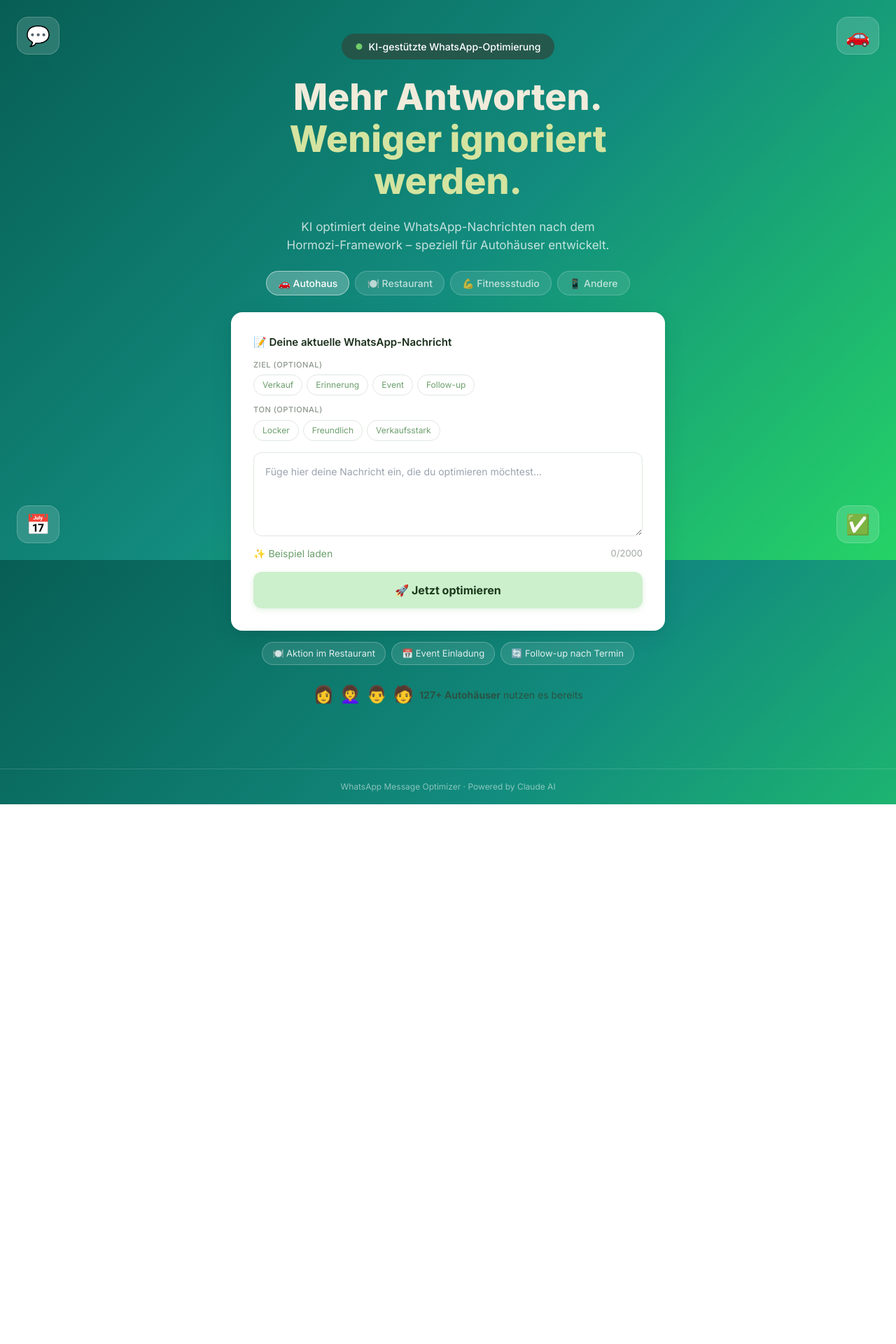
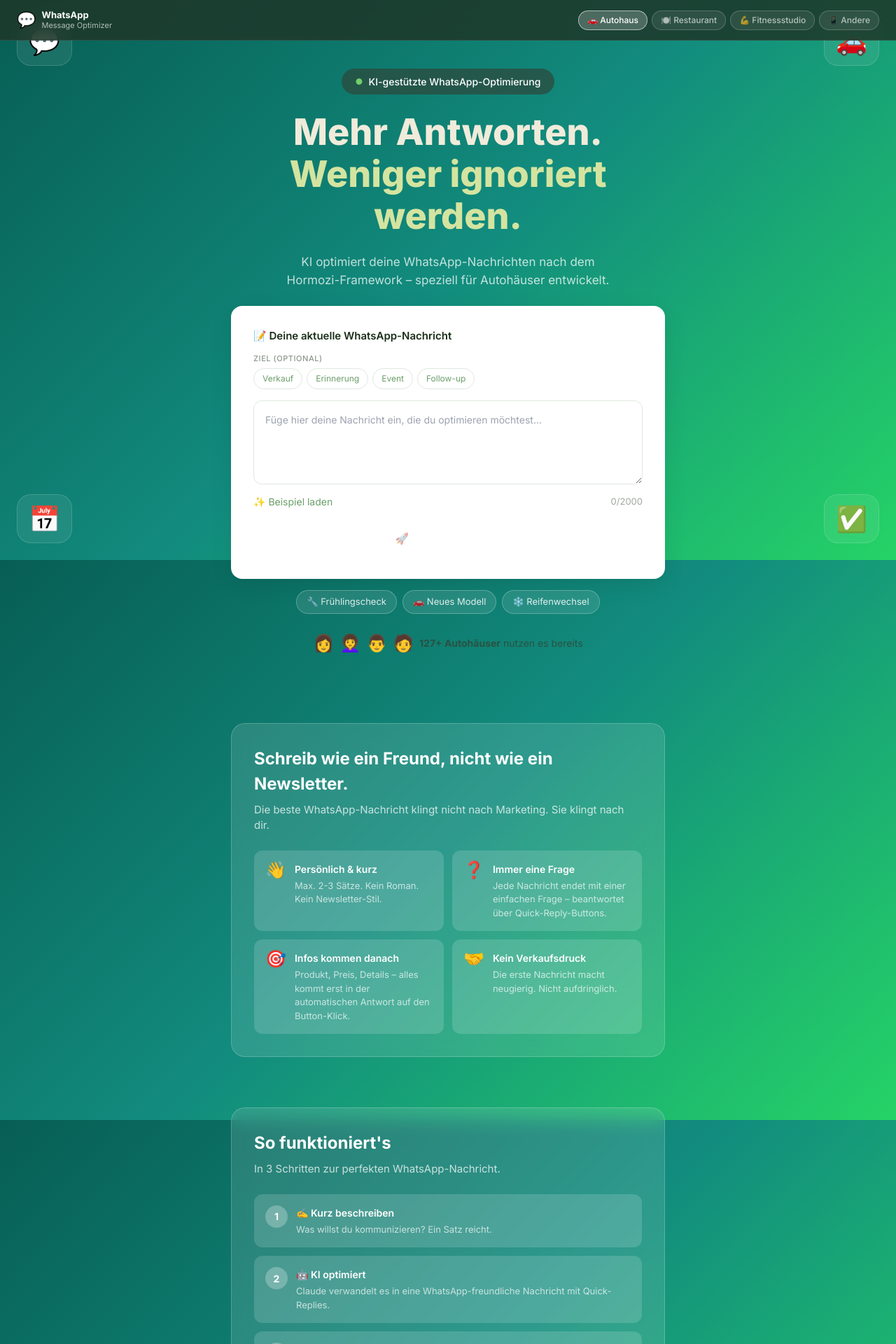
Before and after one commit to chatrevenue/whatsapp-coach, a Next.js app: page / in a window 1280 px wide. Shown: the top 1920 px of the page at 70% size. Before the commit the page ends 1149 px from the top, so only its background shows below. Built offline with nearby package versions, Linux system fonts and the light colour scheme.

Commit message:
feat: redesign homepage – bigger BG icons, industry chips, 3 new sections, clean header, no tone selector

```diff
--- a/src/app/page.tsx
+++ b/src/app/page.tsx
@@ -1,10 +1,80 @@
 'use client';
 
 import { useState, useCallback } from 'react';
+import Header from '@/components/Header';
 import InputArea, { type Goal, type Tone } from '@/components/InputArea';
 import OutputArea, { type OutputMessage } from '@/components/OutputArea';
 import type { Industry } from '@/lib/types';
-import { INDUSTRIES } from '@/lib/types';
+
+const GOOD_MESSAGE_POINTS = [
+  { icon: '👋', title: 'Persönlich & kurz', desc: 'Max. 2-3 Sätze. Kein Roman. Kein Newsletter-Stil.' },
+  { icon: '❓', title: 'Immer eine Frage', desc: 'Jede Nachricht endet mit einer einfachen Frage – beantwortet über Quick-Reply-Buttons.' },
+  { icon: '🎯', title: 'Infos kommen danach', desc: 'Produkt, Preis, Details – alles kommt erst in der automatischen Antwort auf den Button-Klick.' },
+  { icon: '🤝', title: 'Kein Verkaufsdruck', desc: 'Die erste Nachricht macht neugierig. Nicht aufdringlich.' },
+];
+
+const STEPS = [
+  { step: '1', icon: '✍️', title: 'Kurz beschreiben', desc: 'Was willst du kommunizieren? Ein Satz reicht.' },
+  { step: '2', icon: '🤖', title: 'KI optimiert', desc: 'Claude verwandelt es in eine WhatsApp-freundliche Nachricht mit Quick-Replies.' },
+  { step: '3', icon: '📋', title: 'Kopieren & senden', desc: 'Alles einzeln kopierbar – direkt in ChatRevenue einfügen.' },
+];
+
+const LEARNING_POINTS = [
+  { icon: '💾', title: 'Antworten werden gespeichert', desc: 'Was deine Kunden antworten, wird analysiert und gemerkt.' },
+  { icon: '🧠', title: 'Personalisierung wächst', desc: 'Mit der Zeit weiß das System, was bei welchem Kunden ankommt.' },
+  { icon: '📈', title: 'Bessere Ergebnisse', desc: 'Öffnungsraten, Klickraten, Antworten – alles steigt.' },
+];
+
+const sectionContainerStyle: React.CSSProperties = {
+  marginTop: '48px',
+  background: 'rgba(255,255,255,0.12)',
+  backdropFilter: 'blur(12px)',
+  borderRadius: '20px',
+  border: '1px solid rgba(255,255,255,0.2)',
+  padding: '32px',
+  width: '100%',
+};
+
+const sectionHeadlineStyle: React.CSSProperties = {
+  color: 'white',
+  fontSize: '24px',
+  fontWeight: 700,
+  marginBottom: '8px',
+};
+
+const sectionSubtextStyle: React.CSSProperties = {
+  color: 'rgba(255,255,255,0.75)',
+  fontSize: '15px',
+  marginBottom: '24px',
+};
+
+const itemCardStyle: React.CSSProperties = {
+  background: 'rgba(255,255,255,0.15)',
+  borderRadius: '12px',
+  padding: '16px',
+  display: 'flex',
+  gap: '12px',
+  alignItems: 'flex-start',
+};
+
+const itemIconStyle: React.CSSProperties = {
+  fontSize: '24px',
+  flexShrink: 0,
+  lineHeight: 1,
+};
+
+const itemTitleStyle: React.CSSProperties = {
+  color: 'white',
+  fontWeight: 600,
+  fontSize: '14px',
+  marginBottom: '4px',
+};
+
+const itemDescStyle: React.CSSProperties = {
+  color: 'rgba(255,255,255,0.7)',
+  fontSize: '13px',
+  lineHeight: 1.5,
+};
 
 export default function Home() {
   const [industry, setIndustry] = useState<Industry>('autohaus');
@@ -105,41 +175,64 @@ export default function Home() {
 
   return (
     <div className="min-h-screen relative">
-      {/* Floating Decorative Icons */}
+      {/* Background Glassmorphism Icons */}
       <div style={{
-        position: 'fixed', top: '24px', left: '24px', zIndex: 10,
-        background: 'rgba(255,255,255,0.15)', backdropFilter: 'blur(8px)',
-        border: '1px solid rgba(255,255,255,0.2)', borderRadius: '16px',
-        padding: '12px', fontSize: '28px', lineHeight: 1,
+        position: 'fixed', top: '24px', left: '24px', zIndex: 0,
+        background: 'rgba(255,255,255,0.08)',
+        backdropFilter: 'blur(8px)',
+        border: '1px solid rgba(255,255,255,0.15)',
+        borderRadius: '20px',
+        padding: '16px',
+        fontSize: '36px',
+        lineHeight: 1,
         pointerEvents: 'none',
       }}>💬</div>
 
       <div style={{
-        position: 'fixed', top: '24px', right: '24px', zIndex: 10,
-        background: 'rgba(255,255,255,0.15)', backdropFilter: 'blur(8px)',
-        border: '1px solid rgba(255,255,255,0.2)', borderRadius: '16px',
-        padding: '12px', fontSize: '28px', lineHeight: 1,
+        position: 'fixed', top: '24px', right: '24px', zIndex: 0,
+        background: 'rgba(255,255,255,0.08)',
+        backdropFilter: 'blur(8px)',
+        border: '1px solid rgba(255,255,255,0.15)',
+        borderRadius: '20px',
+        padding: '16px',
+        fontSize: '36px',
+        lineHeight: 1,
         pointerEvents: 'none',
       }}>🚗</div>
 
       <div style={{
-        position: 'fixed', bottom: '24px', left: '24px', zIndex: 10,
-        background: 'rgba(255,255,255,0.15)', backdropFilter: 'blur(8px)',
-        border: '1px solid rgba(255,255,255,0.2)', borderRadius: '16px',
-        padding: '12px', fontSize: '28px', lineHeight: 1,
+        position: 'fixed', bottom: '24px', left: '24px', zIndex: 0,
+        background: 'rgba(255,255,255,0.08)',
+        backdropFilter: 'blur(8px)',
+        border: '1px solid rgba(255,255,255,0.15)',
+        borderRadius: '20px',
+        padding: '16px',
+        fontSize: '36px',
+        lineHeight: 1,
         pointerEvents: 'none',
       }}>📅</div>
 
       <div style={{
-        position: 'fixed', bottom: '24px', right: '24px', zIndex: 10,
-        background: 'rgba(255,255,255,0.15)', backdropFilter: 'blur(8px)',
-        border: '1px solid rgba(255,255,255,0.2)', borderRadius: '16px',
-        padding: '12px', fontSize: '28px', lineHeight: 1,
+        position: 'fixed', bottom: '24px', right: '24px', zIndex: 0,
+        background: 'rgba(255,255,255,0.08)',
+        backdropFilter: 'blur(8px)',
+        border: '1px solid rgba(255,255,255,0.15)',
+        borderRadius: '20px',
+        padding: '16px',
+        fontSize: '36px',
+        lineHeight: 1,
         pointerEvents: 'none',
       }}>✅</div>
 
+      {/* Sticky Header */}
+      <Header
+        industry={industry}
+        onIndustryChange={handleIndustryChange}
+        disabled={isLoading}
+      />
+
       {/* Main Content */}
-      <main className="relative flex flex-col items-center px-4 pt-12 pb-16">
+      <main className="relative flex flex-col items-center px-4 pt-10 pb-16">
         {/* Max-width container */}
         <div style={{ width: '100%', maxWidth: '620px' }} className="flex flex-col items-center gap-6">
 
@@ -180,39 +273,9 @@ export default function Home() {
             KI optimiert deine WhatsApp-Nachrichten nach dem Hormozi-Framework – speziell für Autohäuser entwickelt.
           </p>
 
-          {/* Industry Selector Pills */}
-          <div className="flex flex-wrap gap-2 justify-center">
-            {INDUSTRIES.map((ind) => (
-              <button
-                key={ind.id}
-                onClick={() => handleIndustryChange(ind.id)}
-                disabled={isLoading}
-                style={{
-                  borderRadius: '50px',
-                  padding: '6px 16px',
-                  fontSize: '14px',
-                  fontWeight: 500,
-                  cursor: 'pointer',
-                  border: industry === ind.id
-                    ? '1px solid rgba(255,255,255,0.5)'
-                    : '1px solid rgba(255,255,255,0.2)',
-                  background: industry === ind.id
-                    ? 'rgba(255,255,255,0.25)'
-                    : 'rgba(255,255,255,0.1)',
-                  color: industry === ind.id
-                    ? 'white'
-                    : 'rgba(255,255,255,0.7)',
-                  transition: 'all 0.15s ease',
-                }}
-              >
-                {ind.icon} {ind.label}
-              </button>
-            ))}
-          </div>
-
           {/* Input Section */}
           <div id="input" className="w-full">
-            <InputArea onGenerate={handleGenerate} isLoading={isLoading} />
+            <InputArea onGenerate={handleGenerate} isLoading={isLoading} industry={industry} />
           </div>
 
           {/* Social Proof */}
@@ -270,6 +333,75 @@ export default function Home() {
             />
           </div>
 
+          {/* ───── Section A: Was macht eine gute WhatsApp-Nachricht aus? ───── */}
+          <div style={sectionContainerStyle}>
+            <h2 style={sectionHeadlineStyle}>Schreib wie ein Freund, nicht wie ein Newsletter.</h2>
+            <p style={sectionSubtextStyle}>
+              Die beste WhatsApp-Nachricht klingt nicht nach Marketing. Sie klingt nach dir.
+            </p>
+            <div style={{ display: 'grid', gridTemplateColumns: 'repeat(auto-fill, minmax(240px, 1fr))', gap: '12px' }}>
+              {GOOD_MESSAGE_POINTS.map((pt) => (
+                <div key={pt.title} style={itemCardStyle}>
+                  <span style={itemIconStyle}>{pt.icon}</span>
+                  <div>
+                    <div style={itemTitleStyle}>{pt.title}</div>
+                    <div style={itemDescStyle}>{pt.desc}</div>
+                  </div>
+                </div>
+              ))}
+            </div>
+          </div>
+
+          {/* ───── Section B: So funktioniert's ───── */}
+          <div style={sectionContainerStyle}>
+            <h2 style={sectionHeadlineStyle}>So funktioniert&apos;s</h2>
+            <p style={sectionSubtextStyle}>In 3 Schritten zur perfekten WhatsApp-Nachricht.</p>
+            <div style={{ display: 'flex', flexDirection: 'column', gap: '12px' }}>
+              {STEPS.map((s) => (
+                <div key={s.step} style={itemCardStyle}>
+                  <div style={{
+                    flexShrink: 0,
+                    width: '32px',
+                    height: '32px',
+                    borderRadius: '50%',
+                    background: 'rgba(255,255,255,0.25)',
+                    display: 'flex',
+                    alignItems: 'center',
+                    justifyContent: 'center',
+                    color: 'white',
+                    fontWeight: 700,
+                    fontSize: '14px',
+                  }}>
+                    {s.step}
+                  </div>
+                  <div>
+                    <div style={itemTitleStyle}>{s.icon} {s.title}</div>
+                    <div style={itemDescStyle}>{s.desc}</div>
+                  </div>
+                </div>
+              ))}
+            </div>
+          </div>
+
+          {/* ───── Section C: Je mehr du sendest ───── */}
+          <div style={sectionContainerStyle}>
+            <h2 style={sectionHeadlineStyle}>Dein System lernt mit.</h2>
+            <p style={sectionSubtextStyle}>
+              Jede Antwort deiner Kunden macht das System schlauer – vollautomatisch.
+            </p>
+            <div style={{ display: 'grid', gridTemplateColumns: 'repeat(auto-fill, minmax(200px, 1fr))', gap: '12px' }}>
+              {LEARNING_POINTS.map((pt) => (
+                <div key={pt.title} style={itemCardStyle}>
+                  <span style={itemIconStyle}>{pt.icon}</span>
+                  <div>
+                    <div style={itemTitleStyle}>{pt.title}</div>
+                    <div style={itemDescStyle}>{pt.desc}</div>
+                  </div>
+                </div>
+              ))}
+            </div>
+          </div>
+
         </div>
       </main>
 
--- a/src/components/Header.tsx
+++ b/src/components/Header.tsx
@@ -1,6 +1,7 @@
 'use client';
 
 import type { Industry } from '@/lib/types';
+import { INDUSTRIES } from '@/lib/types';
 
 interface HeaderProps {
   industry: Industry;
@@ -8,8 +9,64 @@ interface HeaderProps {
   disabled?: boolean;
 }
 
-// Minimal header – industry selector is now integrated in the main page content
-// This component is kept for backwards compatibility but renders nothing visible
-export default function Header({ industry: _industry, onIndustryChange: _onIndustryChange, disabled: _disabled }: HeaderProps) {
-  return null;
+export default function Header({ industry, onIndustryChange, disabled }: HeaderProps) {
+  return (
+    <header style={{
+      position: 'sticky',
+      top: 0,
+      zIndex: 50,
+      background: 'rgba(30, 55, 40, 0.85)',
+      backdropFilter: 'blur(12px)',
+      borderBottom: '1px solid rgba(255,255,255,0.1)',
+      padding: '12px 24px',
+      display: 'flex',
+      alignItems: 'center',
+      justifyContent: 'space-between',
+      gap: '16px',
+    }}>
+      {/* Logo – zweizeilig */}
+      <div style={{ display: 'flex', alignItems: 'center', gap: '8px', flexShrink: 0 }}>
+        <span style={{ fontSize: '22px' }}>💬</span>
+        <div style={{ lineHeight: 1.2 }}>
+          <div style={{ fontSize: '13px', fontWeight: 700, color: 'white', whiteSpace: 'nowrap' }}>
+            WhatsApp
+          </div>
+          <div style={{ fontSize: '11px', fontWeight: 400, color: 'rgba(255,255,255,0.65)', whiteSpace: 'nowrap' }}>
+            Message Optimizer
+          </div>
+        </div>
+      </div>
+
+      {/* Industry Pills – kompakt */}
+      <div style={{ display: 'flex', flexWrap: 'wrap', gap: '6px', justifyContent: 'flex-end' }}>
+        {INDUSTRIES.map((ind) => (
+          <button
+            key={ind.id}
+            onClick={() => onIndustryChange(ind.id)}
+            disabled={disabled}
+            style={{
+              borderRadius: '50px',
+              padding: '4px 12px',
+              fontSize: '12px',
+              fontWeight: 500,
+              cursor: disabled ? 'not-allowed' : 'pointer',
+              border: industry === ind.id
+                ? '1px solid rgba(255,255,255,0.55)'
+                : '1px solid rgba(255,255,255,0.2)',
+              background: industry === ind.id
+                ? 'rgba(255,255,255,0.22)'
+                : 'rgba(255,255,255,0.08)',
+              color: industry === ind.id
+                ? 'white'
+                : 'rgba(255,255,255,0.65)',
+              transition: 'all 0.15s ease',
+              whiteSpace: 'nowrap',
+            }}
+          >
+            {ind.icon} {ind.label}
+          </button>
+        ))}
+      </div>
+    </header>
+  );
 }
--- a/src/components/InputArea.tsx
+++ b/src/components/InputArea.tsx
@@ -1,17 +1,35 @@
 'use client';
 
 import { useState } from 'react';
+import type { Industry } from '@/lib/types';
 
 type Goal = 'verkauf' | 'erinnerung' | 'event' | 'followup' | null;
 type Tone = 'locker' | 'freundlich' | 'verkaufsstark' | null;
 
 export { type Goal, type Tone };
 
-const EXAMPLES = [
-  { label: '🍽️ Aktion im Restaurant', text: 'Wir haben diese Woche ein besonderes Mittagsmenü' },
-  { label: '📅 Event Einladung', text: 'Wir laden zum Tag der offenen Tür ein' },
-  { label: '🔄 Follow-up nach Termin', text: 'Ich wollte kurz nachfragen wie alles gelaufen ist' },
-];
+const EXAMPLES_BY_INDUSTRY: Record<string, { label: string; text: string }[]> = {
+  autohaus: [
+    { label: '🔧 Frühlingscheck', text: 'Wir haben diese Woche noch freie Termine für den Frühlingscheck' },
+    { label: '🚗 Neues Modell', text: 'Unser neuer Elektro-SUV ist ab sofort bei uns verfügbar' },
+    { label: '❄️ Reifenwechsel', text: 'Die Wintersaison ist vorbei – Zeit für Sommerreifen' },
+  ],
+  restaurant: [
+    { label: '🍽️ Mittagsmenü', text: 'Heute haben wir ein besonderes Mittagsmenü' },
+    { label: '🎉 Event', text: 'Nächsten Freitag ist Weinabend bei uns im Lokal' },
+    { label: '🔥 Wochenspecial', text: 'Dieses Wochenende gibt es unser Hausspecial zum Aktionspreis' },
+  ],
+  fitnessstudio: [
+    { label: '💪 Kursangebot', text: 'Nächste Woche startet unser neuer HIIT-Kurs' },
+    { label: '🎯 Probetraining', text: 'Bring einen Freund mit – kostenlos probetrainieren' },
+    { label: '⚡ Challenge', text: 'Wir starten eine 30-Tage Challenge – bist du dabei?' },
+  ],
+  andere: [
+    { label: '📅 Event Einladung', text: 'Wir laden zu unserem Tag der offenen Tür ein' },
+    { label: '🎁 Angebot', text: 'Nur diese Woche: 20% Rabatt auf alle Produkte' },
+    { label: '🔄 Follow-up', text: 'Ich wollte kurz nachfragen wie alles bei dir läuft' },
+  ],
+};
 
 const GOALS: { id: Goal; label: string }[] = [
   { id: 'verkauf', label: 'Verkauf' },
@@ -20,25 +38,20 @@ const GOALS: { id: Goal; label: string }[] = [
   { id: 'followup', label: 'Follow-up' },
 ];
 
-const TONES: { id: Tone; label: string }[] = [
-  { id: 'locker', label: 'Locker' },
-  { id: 'freundlich', label: 'Freundlich' },
-  { id: 'verkaufsstark', label: 'Verkaufsstark' },
-];
-
 interface InputAreaProps {
   onGenerate: (message: string, goal: Goal, tone: Tone) => void;
   isLoading: boolean;
+  industry?: Industry;
 }
 
-export default function InputArea({ onGenerate, isLoading }: InputAreaProps) {
+export default function InputArea({ onGenerate, isLoading, industry = 'autohaus' }: InputAreaProps) {
   const [message, setMessage] = useState('');
   const [goal, setGoal] = useState<Goal>(null);
-  const [tone, setTone] = useState<Tone>(null);
+  const [isHoveringBtn, setIsHoveringBtn] = useState(false);
 
   const handleSubmit = () => {
     if (!message.trim() || isLoading) return;
-    onGenerate(message.trim(), goal, tone);
+    onGenerate(message.trim(), goal, null);
   };
 
   const handleKeyDown = (e: React.KeyboardEvent<HTMLTextAreaElement>) => {
@@ -51,21 +64,9 @@ export default function InputArea({ onGenerate, isLoading }: InputAreaProps) {
     setMessage(text);
   };
 
-  const pillStyle = (active: boolean) => ({
-    borderRadius: '50px',
-    padding: '6px 14px',
-    fontSize: '13px',
-    fontWeight: active ? 600 : 400,
-    cursor: 'pointer',
-    border: active
-      ? '1px solid rgba(255,255,255,0.6)'
-      : '1px solid rgba(255,255,255,0.3)',
-    background: active
-      ? 'rgba(255,255,255,0.35)'
-      : 'rgba(255,255,255,0.15)',
-    color: active ? 'white' : 'rgba(255,255,255,0.9)',
-    transition: 'all 0.15s ease',
-  } as React.CSSProperties);
+  const examples = EXAMPLES_BY_INDUSTRY[industry] ?? EXAMPLES_BY_INDUSTRY.andere;
+
+  const isDisabled = !message.trim() || isLoading;
 
   return (
     <div className="w-full">
@@ -83,7 +84,7 @@ export default function InputArea({ onGenerate, isLoading }: InputAreaProps) {
         </div>
 
         {/* Goal Chips */}
-        <div style={{ marginBottom: '12px' }}>
+        <div style={{ marginBottom: '16px' }}>
           <div style={{ fontSize: '11px', color: 'rgba(26,46,26,0.5)', fontWeight: 500, textTransform: 'uppercase', letterSpacing: '0.05em', marginBottom: '6px' }}>
             Ziel (optional)
           </div>
@@ -115,39 +116,6 @@ export default function InputArea({ onGenerate, isLoading }: InputAreaProps) {
           </div>
         </div>
 
-        {/* Tone Chips */}
-        <div style={{ marginBottom: '16px' }}>
-          <div style={{ fontSize: '11px', color: 'rgba(26,46,26,0.5)', fontWeight: 500, textTransform: 'uppercase', letterSpacing: '0.05em', marginBottom: '6px' }}>
-            Ton (optional)
-          </div>
-          <div style={{ display: 'flex', flexWrap: 'wrap', gap: '6px' }}>
-            {TONES.map((t) => (
-              <button
-                key={t.id}
-                onClick={() => setTone(tone === t.id ? null : t.id)}
-                disabled={isLoading}
-                style={{
-                  borderRadius: '50px',
-                  padding: '5px 12px',
-                  fontSize: '12px',
-                  fontWeight: tone === t.id ? 600 : 400,
-                  cursor: 'pointer',
-                  border: tone === t.id
-                    ? '1px solid #9AE09A'
-                    : '1px solid #E0E8E0',
-                  background: tone === t.id
-                    ? 'rgba(154,224,154,0.2)'
-                    : 'white',
-                  color: tone === t.id ? '#1A3A1A' : '#6B9E6B',
-                  transition: 'all 0.15s ease',
-                }}
-              >
-                {t.label}
-              </button>
-            ))}
-          </div>
-        </div>
-
         {/* Textarea */}
         <textarea
           value={message}
@@ -174,7 +142,7 @@ export default function InputArea({ onGenerate, isLoading }: InputAreaProps) {
         {/* Helper Row */}
         <div style={{ display: 'flex', justifyContent: 'space-between', alignItems: 'center', marginTop: '8px' }}>
           <button
-            onClick={() => handleExampleClick(EXAMPLES[0].text)}
+            onClick={() => handleExampleClick(examples[0].text)}
             disabled={isLoading}
             style={{
               color: '#6B9E6B',
@@ -195,21 +163,26 @@ export default function InputArea({ onGenerate, isLoading }: InputAreaProps) {
         {/* CTA Button */}
         <button
           onClick={handleSubmit}
-          disabled={!message.trim() || isLoading}
+          disabled={isDisabled}
+          onMouseEnter={() => setIsHoveringBtn(true)}
+          onMouseLeave={() => setIsHoveringBtn(false)}
           style={{
             width: '100%',
             height: '52px',
-            background: !message.trim() || isLoading
-              ? 'rgba(154,224,154,0.5)'
-              : 'linear-gradient(135deg, #9AE09A, #A8E6A0)',
+            background: isDisabled
+              ? 'rgba(255,255,255,0.1)'
+              : isHoveringBtn
+                ? 'rgba(255,255,255,0.3)'
+                : 'rgba(255,255,255,0.2)',
             borderRadius: '12px',
-            border: 'none',
-            color: '#1A3A1A',
+            border: isDisabled
+              ? '2px solid rgba(255,255,255,0.2)'
+              : '2px solid rgba(255,255,255,0.6)',
+            color: isDisabled ? 'rgba(255,255,255,0.4)' : 'white',
             fontSize: '16px',
             fontWeight: 700,
-            cursor: !message.trim() || isLoading ? 'not-allowed' : 'pointer',
+            cursor: isDisabled ? 'not-allowed' : 'pointer',
             marginTop: '16px',
-            boxShadow: '0 2px 8px rgba(100,180,100,0.2)',
             transition: 'all 0.15s ease',
             display: 'flex',
             alignItems: 'center',
@@ -225,9 +198,9 @@ export default function InputArea({ onGenerate, isLoading }: InputAreaProps) {
         </button>
       </div>
 
-      {/* Example Chips */}
+      {/* Example Chips – branchenspezifisch */}
       <div style={{ marginTop: '16px', display: 'flex', flexWrap: 'wrap', gap: '8px', justifyContent: 'center' }}>
-        {EXAMPLES.map((ex) => (
+        {examples.map((ex) => (
           <button
             key={ex.label}
             onClick={() => handleExampleClick(ex.text)}
@@ -247,8 +220,6 @@ export default function InputArea({ onGenerate, isLoading }: InputAreaProps) {
           </button>
         ))}
       </div>
-
-      {/* Ziel/Ton Pills also as transparent on green bg — shown as hint below examples */}
     </div>
   );
 }
```
